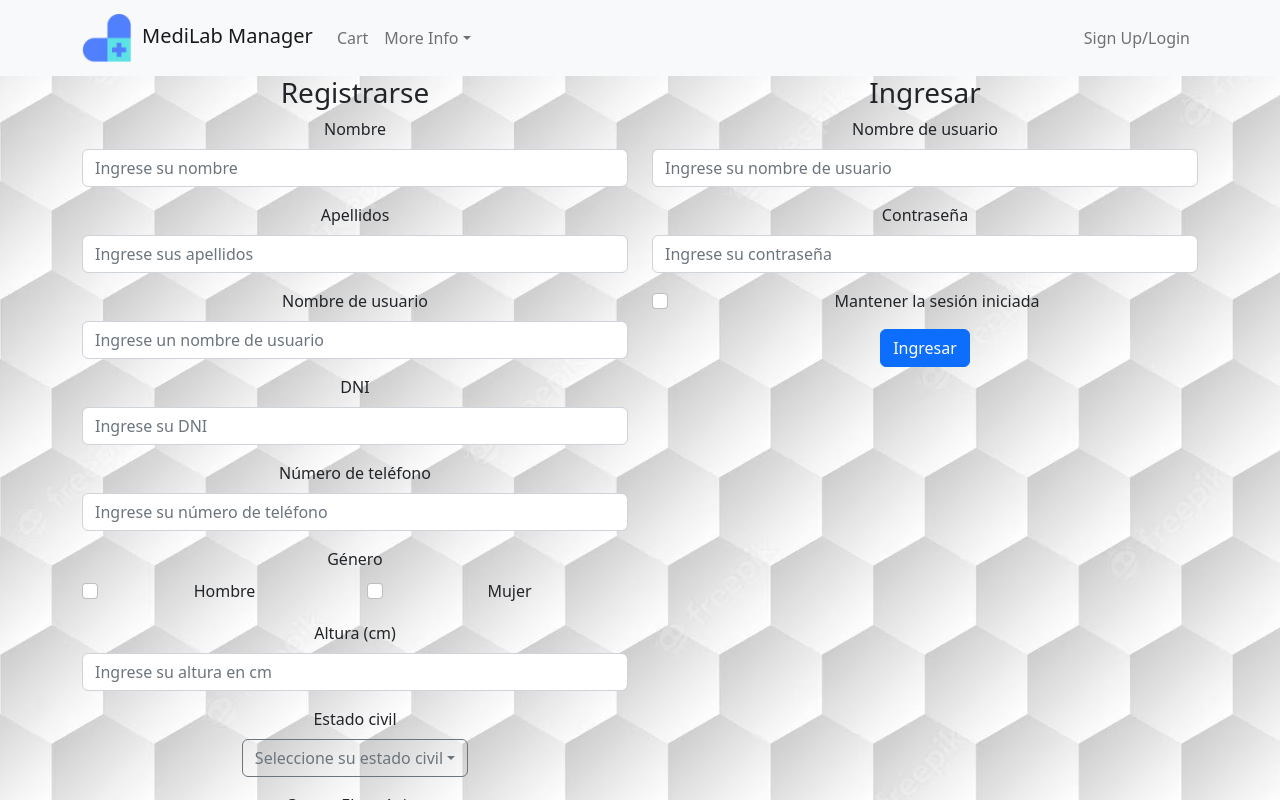
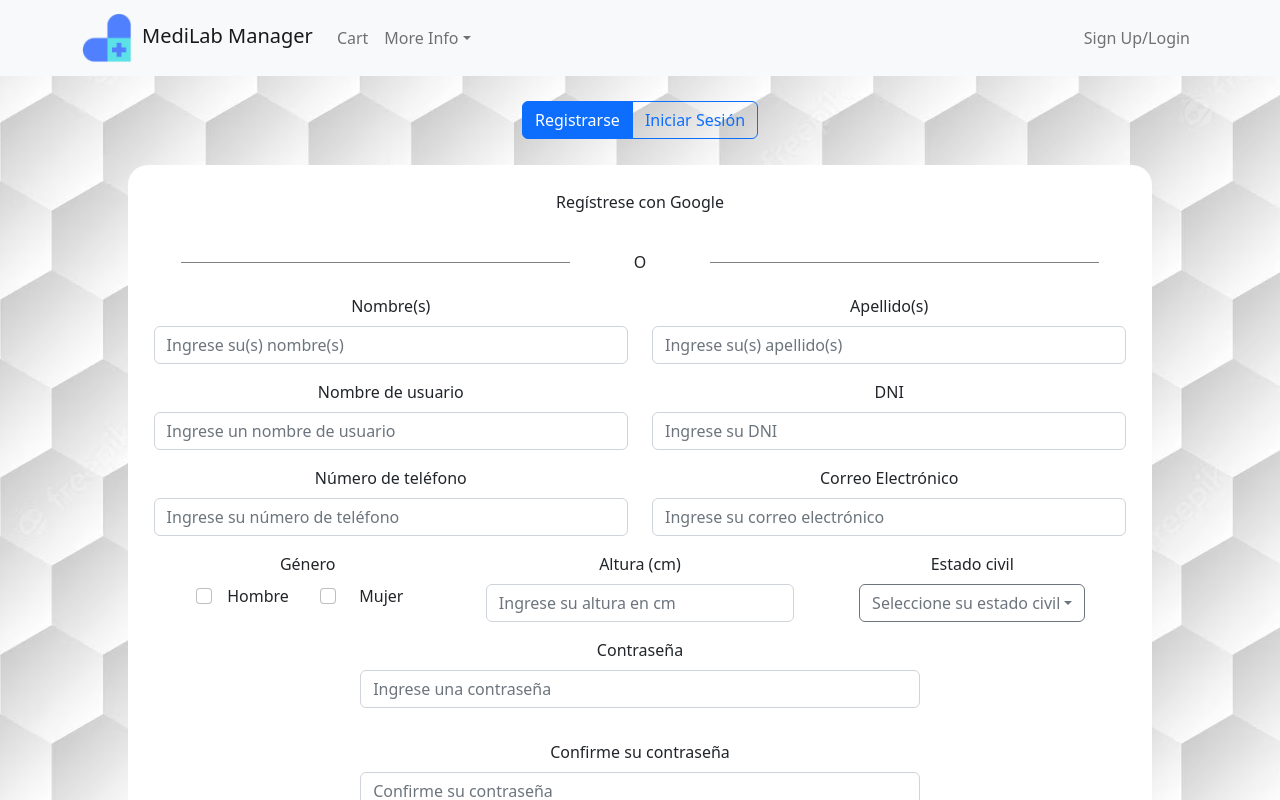
Before and after one commit to NazarenoCarlesso/medilab-manager, a React (Create React App) app in the folder client/: page /signup in a window 1280 px wide. Shown: the top 800 px of the page. Built offline with nearby package versions, Linux system fonts and the light colour scheme; no server answers.

Commit message:
mejora componentes, se coloca boton componente GoogleSignIn

```diff
--- a/client/src/components/Cart.jsx
+++ b/client/src/components/Cart.jsx
@@ -149,12 +149,11 @@ export default function Cart() {
         </div>
       )}
       <div>
-        {" "}
         <OffCanvasCart
           show={show}
           setShow={setShow}
           setShowAlert={setShowAlert}
-          products={products}
+          cart={cart}
         />
       </div>
       <div style={{ position: "absolute", width: "100%" }}>
--- a/client/src/components/Contact.jsx
+++ b/client/src/components/Contact.jsx
@@ -5,18 +5,89 @@ import InputGroup from "react-bootstrap/InputGroup";
 import Row from "react-bootstrap/Row";
 
 import React, { useState } from "react";
+import { validateContact } from "../utils/validate";
 
 export default function Contact() {
-  const [validated, setValidated] = useState(false);
+  const [term, setTerm] = useState(false);
+  const [contact, setContact] = useState({
+    firstName: "",
+    lastName: "",
+    username: "",
+    email: "",
+    faq: "",
+    term: false,
+    touched: {
+      firstName: false,
+      lastName: false,
+      username: false,
+      email: false,
+      faq: false,
+      term: false,
+    },
+  });
 
-  const handleSubmit = (event) => {
-    const form = event.currentTarget;
-    if (form.checkValidity() === false) {
-      event.preventDefault();
-      event.stopPropagation();
+  const [errorsContact, setErrorsContact] = useState({
+    firstName: "",
+    lastName: "",
+    username: "",
+    email: "",
+    faq: "",
+    term: false,
+  });
+
+  function handleChange(e) {
+    let { name, value } = e.target;
+    if (name === "term") {
+      value = term;
     }
-    setValidated(true);
-  };
+
+    setContact((prevState) => ({
+      ...prevState,
+      [name]: value,
+      touched: { ...prevState.touched, [name]: true },
+    }));
+
+    setErrorsContact(
+      validateContact({
+        ...contact,
+        [name]: value,
+      })
+    );
+  }
+
+  const hasValues = Object.values(contact).some((value) => value === ""); // Verificar si hay algún input vacío
+  const hasErrors = Object.values(errorsContact).some((value) => value !== ""); // Verificar si hay algún valor en el objeto errores (algún error en los datos introducidos)
+
+  function showErrors() {
+    for (const key in contact) {
+      setContact((prevState) => ({
+        ...prevState,
+        touched: {
+          ...prevState.touched,
+          [key]: true,
+        },
+      }));
+    }
+    setErrorsContact(
+      validateContact({
+        ...contact,
+      })
+    );
+  }
+
+  function handleSubmit(e) {
+    if (hasValues) {
+      e.preventDefault();
+      alert("Debe completar todos los espacios.");
+      showErrors();
+    } else if (hasErrors) {
+      e.preventDefault();
+      alert("De completar los campos correctamente.");
+      showErrors();
+    } else {
+      alert("Enviado");
+    }
+  }
 
   return (
     <div
@@ -27,70 +98,98 @@ export default function Contact() {
         marginBottom: "2%",
       }}
     >
-      <Form noValidate validated={validated} onSubmit={handleSubmit}>
+      <h2>Contáctanos</h2>
+      <p>
+        ¿Tienes alguna duda o necesitas ayuda con nuestros productos y
+        servicios? Nos encantaría escuchar de ti. Puedes comunicarte con
+        nosotros por correo electrónico a{" "}
+        <a href="mailto:medilab@gmail.com">medilab@gmail.com</a> o por teléfono
+        al 123 456 789. Si prefieres que nos comuniquemos contigo, simplemente
+        completa el siguiente formulario y nos pondremos en contacto lo antes
+        posible.
+      </p>
+      <Form noValidate onSubmit={(e) => handleSubmit(e)}>
         <Row className="mb-3">
-          <Form.Group as={Col} md="4" controlId="validationCustom01">
+          <Form.Group as={Col} md="4">
             <Form.Label>Nombre(s)</Form.Label>
             <Form.Control
               required
               type="text"
+              name="firstName"
               placeholder="Ingrese su(s) nombre(s)"
+              onChange={(e) => handleChange(e)}
             />
+            <p style={{ color: "red", fontSize: "12px" }}>
+              {contact.touched.firstName ? errorsContact.firstName : null}
+            </p>
           </Form.Group>
-          <Form.Group as={Col} md="4" controlId="validationCustom02">
+
+          <Form.Group as={Col} md="4">
             <Form.Label>Apellido(s)</Form.Label>
             <Form.Control
               required
               type="text"
+              name="lastName"
               placeholder="Ingrese su(s) apellido(s)"
+              onChange={(e) => handleChange(e)}
             />
+            <p style={{ color: "red", fontSize: "12px" }}>
+              {contact.touched.lastName ? errorsContact.lastName : null}
+            </p>
           </Form.Group>
         </Row>
         <Row className="mb-3">
-          <Form.Group as={Col} md="4" controlId="validationCustomUsername">
+          <Form.Group as={Col} md="4">
             <Form.Label>Nombre de usuario</Form.Label>
-            <InputGroup hasValidation>
-              .
+            <Form.Group>
               <Form.Control
                 type="text"
+                name="username"
                 placeholder="Ingrese su nombre de usuario"
-                aria-describedby="inputGroupPrepend"
-                required
+                onChange={(e) => handleChange(e)}
               />
-              <Form.Control.Feedback type="invalid">
-                Por favor indique un nombre de usuario
-              </Form.Control.Feedback>
-            </InputGroup>
+              <p style={{ color: "red", fontSize: "12px" }}>
+                {contact.touched.username ? errorsContact.username : null}
+              </p>
+            </Form.Group>
           </Form.Group>
-          <Form.Group as={Col} md="6" controlId="validationCustomEmail">
+          <Form.Group as={Col} md="6">
             <Form.Label>Correo Electrónico</Form.Label>
             <Form.Control
               type="email"
+              name="email"
               placeholder="Ingrese un correo electrónico"
-              pattern="[a-z0-9._%+-]+@[a-z0-9.-]+\.[a-z]{2,}$"
-              required
+              onChange={(e) => handleChange(e)}
             />
-            <Form.Control.Feedback type="invalid">
-              Por favor indique un correo electrónico válido
-            </Form.Control.Feedback>
+            <p style={{ color: "red", fontSize: "12px" }}>
+              {contact.touched.email ? errorsContact.email : null}
+            </p>
           </Form.Group>
         </Row>
         <Row>
-          <Form.Group as={Col} md="6" controlId="validationCustomText">
+          <Form.Group as={Col} md="6">
             <Form.Label>FAQ</Form.Label>
-            <Form.Control as="textarea" placeholder="Ingrese su FAQ" required />
-            <Form.Control.Feedback type="invalid">
-              Por favor indique su FAQ.
-            </Form.Control.Feedback>
+            <Form.Control
+              as="textarea"
+              name="faq"
+              placeholder="Ingrese su FAQ"
+              onChange={(e) => handleChange(e)}
+            />
+            <p style={{ color: "red", fontSize: "12px" }}>
+              {contact.touched.faq ? errorsContact.faq : null}
+            </p>
           </Form.Group>
         </Row>
         <Form.Group className="mb-3">
           <Form.Check
-            required
+            name="term"
+            onChange={(e) => handleChange(e)}
             label="Aceptar términos y condiciones"
-            feedback="Debe aceptar los términos antes de enviar su FAQ."
-            feedbackType="invalid"
+            onClick={() => setTerm(!term)}
           />
+          <p style={{ color: "red", fontSize: "12px" }}>
+            {contact.touched.term ? errorsContact.term : null}
+          </p>
         </Form.Group>
         <Button type="submit">Enviar</Button>
       </Form>
--- a/client/src/components/Faq.jsx
+++ b/client/src/components/Faq.jsx
@@ -12,7 +12,8 @@ export default function Faq() {
         marginBottom: "2%",
       }}
     >
-      <div style={{ marginBottom: "2%" }}>
+      <h2>Preguntas Frecuentes:</h2>
+      <div style={{ marginTop: "2%", marginBottom: "2%" }}>
         <Accordion>
           <Accordion.Item eventKey="0">
             <Accordion.Header>
--- a/client/src/components/OffCanvasCart.jsx
+++ b/client/src/components/OffCanvasCart.jsx
@@ -13,7 +13,7 @@ import { useSelector } from "react-redux";
 const BACK = process.env.REACT_APP_BACK;
 
 export default function OffCanvasCart(props) {
-  const { show, setShow, setShowAlert, products } = props;
+  const { show, setShow, setShowAlert, cart } = props;
   const handleClose = () => setShow(false);
   const token = useSelector((state) => state.sessionId?.token);
   const [creditCard, setCreditCard] = useState({
@@ -88,8 +88,8 @@ export default function OffCanvasCart(props) {
 
   const hasErrors = Object.values(errorsCreditCard).some(
     (value) => value !== ""
-  );
-  const hasValues = Object.values(creditCard).some((value) => value === "");
+  ); // Verificar si hay algún valor en el objeto errores (algún error en los datos introducidos)
+  const hasValues = Object.values(creditCard).some((value) => value === ""); // Verificar si hay algún input vacío
 
   async function handleSubmit(e) {
     e.preventDefault();
@@ -100,17 +100,21 @@ export default function OffCanvasCart(props) {
       alert("Debe completar los campos correctamente.");
       return;
     } else {
-      const cartToBack = {
-        tests: products,
-      };
-      const config = {
-        headers: { Authorization: `Bearer ${token}` },
-      };
-      // Se Comenta Para Evitar Que Falle (falta ruta back)
-      // await axios.post(`${BACK}/orders`, cartToBack, config);
-      handleClose();
-      setShowAlert(true);
+      try {
+        const config = {
+          headers: { token: `${token}` }, // se envía el token por header
+        };
+        const data = {
+          tests: cart, // se envían los id de los productos agregados al carrito
+        };
+        await axios.post(`${BACK}/orders`, data, config);
+      } catch (error) {
+        console.log(error.response.data);
+      }
     }
+
+    handleClose();
+    setShowAlert(true);
   }
 
   const showErrors = function (e) {
--- a/client/src/components/Signup.jsx
+++ b/client/src/components/Signup.jsx
@@ -1,6 +1,6 @@
 import axios from "axios";
 import React, { useState } from "react";
-import { useDispatch,useSelector } from "react-redux";
+import { useDispatch } from "react-redux";
 import { useNavigate } from "react-router-dom";
 import Button from "react-bootstrap/Button";
 import Form from "react-bootstrap/Form";
@@ -8,9 +8,13 @@ import Row from "react-bootstrap/Row";
 import Col from "react-bootstrap/Col";
 import Dropdown from "react-bootstrap/Dropdown";
 import DropdownButton from "react-bootstrap/DropdownButton";
+import ToggleButton from "react-bootstrap/ToggleButton";
+import ToggleButtonGroup from "react-bootstrap/ToggleButtonGroup";
+
 import { setSessionId } from "../reducer";
 import { validateLogin, validateSignUp } from "../utils/validate";
 import { setItem } from "../utils/localStorage";
+import GoogleSignIn from "./GoogleSignIn";
 
 const BACK = process.env.REACT_APP_BACK;
 
@@ -75,6 +79,7 @@ export default function Signup() {
   });
 
   const [selectedSex, setSelectedSex] = useState("");
+  const [selectedForm, setSelectedForm] = useState("signup");
 
   // Ingresar los datos al objeto user y verificar errores
   const handleChange = (event) => {
@@ -200,25 +205,103 @@ export default function Signup() {
     }
   };
 
+  function handleSelect(e) {
+    const { innerText } = e.target;
+    if (innerText === "Registrarse") {
+      setSelectedForm("signup");
+    } else {
+      setSelectedForm("login");
+    }
+  }
+
   return (
-    <div className="container text-center">
-      <div className="row">
-        <div className="col">
-          <h3>Registrarse</h3>
+    <div style={{ textAlign: "center" }}>
+      <div style={{ margin: "2%" }}>
+        <ToggleButtonGroup type="radio" name="options" defaultValue={1}>
+          <ToggleButton
+            value={1}
+            id="tbg-radio-1"
+            name="signup"
+            onClick={(e) => handleSelect(e)}
+            variant="outline-primary"
+          >
+            Registrarse
+          </ToggleButton>
+          <ToggleButton
+            value={2}
+            id="tbg-radio-2"
+            name="login"
+            onClick={(e) => handleSelect(e)}
+            variant="outline-primary"
+          >
+            Iniciar Sesión
+          </ToggleButton>
+        </ToggleButtonGroup>
+      </div>
+
+      <div
+        style={
+          selectedForm === "signup"
+            ? {
+                width: "80%",
+                margin: "auto",
+                backgroundColor: "white",
+                padding: "2%",
+                borderRadius: "20px",
+                marginBottom: "2%",
+              }
+            : {
+                width: "40%",
+                margin: "auto",
+                backgroundColor: "white",
+                padding: "2%",
+                borderRadius: "20px",
+                marginBottom: "2%",
+              }
+        }
+      >
+        <Row
+          style={
+            selectedForm === "signup"
+              ? { width: "40%", margin: "auto" }
+              : { width: "70%", margin: "auto" }
+          }
+        >
+          <p>Regístrese con Google</p>
+          <GoogleSignIn />
+        </Row>
+        <Row>
+          <div
+            style={{
+              display: "flex",
+              alignItems: "center",
+              justifyContent: "space-around",
+              marginTop: "2%",
+              marginBottom: "2%",
+            }}
+          >
+            <div style={{ borderBottom: "1px solid grey", width: "40%" }}></div>
+            <p style={{ textAlign: "center", margin: "0 10px" }}>O</p>
+            <div style={{ borderBottom: "1px solid grey", width: "40%" }}></div>
+          </div>
+        </Row>
+        {selectedForm === "signup" ? (
           <Form
             onSubmit={(e) => {
               handleSubmitSignUp(e);
             }}
           >
+            <Row>
+              <Col>
                 <Form.Group className="mb-3">
-              <Form.Label>Nombre</Form.Label>
+                  <Form.Label>Nombre(s)</Form.Label>
                   <Form.Control
                     name="firstName"
                     onChange={(e) => {
                       handleChangeSignUp(e);
                     }}
                     type="text"
-                placeholder="Ingrese su nombre"
+                    placeholder="Ingrese su(s) nombre(s)"
                   />
                   <p style={{ color: "red", fontSize: "12px" }}>
                     {userSignUp.touched.firstName
@@ -226,20 +309,28 @@ export default function Signup() {
                       : null}
                   </p>
                 </Form.Group>
+              </Col>
+              <Col>
                 <Form.Group className="mb-3">
-              <Form.Label>Apellidos</Form.Label>
+                  <Form.Label>Apellido(s)</Form.Label>
                   <Form.Control
                     name="lastName"
                     onChange={(e) => {
                       handleChangeSignUp(e);
                     }}
                     type="text"
-                placeholder="Ingrese sus apellidos"
+                    placeholder="Ingrese su(s) apellido(s)"
                   />
                   <p style={{ color: "red", fontSize: "12px" }}>
-                {userSignUp.touched.lastName ? errorsUserSignUp.lastName : null}
+                    {userSignUp.touched.lastName
+                      ? errorsUserSignUp.lastName
+                      : null}
                   </p>
                 </Form.Group>
+              </Col>
+            </Row>
+            <Row>
+              <Col>
                 <Form.Group className="mb-3">
                   <Form.Label>Nombre de usuario</Form.Label>
                   <Form.Control
@@ -251,9 +342,13 @@ export default function Signup() {
                     placeholder="Ingrese un nombre de usuario"
                   />
                   <p style={{ color: "red", fontSize: "12px" }}>
-                {userSignUp.touched.username ? errorsUserSignUp.username : null}
+                    {userSignUp.touched.username
+                      ? errorsUserSignUp.username
+                      : null}
                   </p>
                 </Form.Group>
+              </Col>
+              <Col>
                 <Form.Group className="mb-3">
                   <Form.Label>DNI</Form.Label>
                   <Form.Control
@@ -268,6 +363,10 @@ export default function Signup() {
                     {userSignUp.touched.dni ? errorsUserSignUp.dni : null}
                   </p>
                 </Form.Group>
+              </Col>
+            </Row>
+            <Row>
+              <Col>
                 <Form.Group className="mb-3">
                   <Form.Label>Número de teléfono</Form.Label>
                   <Form.Control
@@ -282,9 +381,29 @@ export default function Signup() {
                     {userSignUp.touched.number ? errorsUserSignUp.number : null}
                   </p>
                 </Form.Group>
+              </Col>
+              <Col>
+                <Form.Group className="mb-3">
+                  <Form.Label>Correo Electrónico</Form.Label>
+                  <Form.Control
+                    name="email"
+                    onChange={(e) => {
+                      handleChangeSignUp(e);
+                    }}
+                    type="text"
+                    placeholder="Ingrese su correo electrónico"
+                  />
+                  <p style={{ color: "red", fontSize: "12px" }}>
+                    {userSignUp.touched.email ? errorsUserSignUp.email : null}
+                  </p>
+                </Form.Group>
+              </Col>
+            </Row>
+            <Row>
+              <Col>
                 <Form.Group className="mb-3">
                   <Form.Label>Género</Form.Label>
-              <Row>
+                  <Row style={{ width: "80%", margin: "auto" }}>
                     <Col>
                       <Form.Check
                         name="sex"
@@ -314,6 +433,8 @@ export default function Signup() {
                     {userSignUp.touched.sex ? errorsUserSignUp.sex : null}
                   </p>
                 </Form.Group>
+              </Col>
+              <Col>
                 <Form.Group className="mb-3">
                   <Form.Label>Altura (cm)</Form.Label>
                   <Form.Control
@@ -328,6 +449,8 @@ export default function Signup() {
                     {userSignUp.touched.height ? errorsUserSignUp.height : null}
                   </p>
                 </Form.Group>
+              </Col>
+              <Col>
                 <Form.Group className="mb-3">
                   <Form.Label>Estado civil</Form.Label>
 
@@ -366,20 +489,9 @@ export default function Signup() {
                       : null}
                   </p>
                 </Form.Group>
-            <Form.Group className="mb-3">
-              <Form.Label>Correo Electrónico</Form.Label>
-              <Form.Control
-                name="email"
-                onChange={(e) => {
-                  handleChangeSignUp(e);
-                }}
-                type="text"
-                placeholder="Ingrese su correo electrónico"
-              />
-              <p style={{ color: "red", fontSize: "12px" }}>
-                {userSignUp.touched.email ? errorsUserSignUp.email : null}
-              </p>
-            </Form.Group>
+              </Col>
+            </Row>
+            <Row style={{ width: "60%", margin: "auto" }}>
               <Form.Group className="mb-3">
                 <Form.Label>Contraseña</Form.Label>
                 <Form.Control
@@ -391,7 +503,9 @@ export default function Signup() {
                   placeholder="Ingrese una contraseña"
                 />
                 <p style={{ color: "red", fontSize: "12px" }}>
-                {userSignUp.touched.password ? errorsUserSignUp.password : null}
+                  {userSignUp.touched.password
+                    ? errorsUserSignUp.password
+                    : null}
                 </p>
               </Form.Group>
               <Form.Group className="mb-3">
@@ -410,6 +524,7 @@ export default function Signup() {
                     : null}
                 </p>
               </Form.Group>
+            </Row>
             <Button
               variant="primary"
               type="submit"
@@ -420,13 +535,13 @@ export default function Signup() {
               Registrarse
             </Button>
           </Form>
-        </div>
-        <div className="col">
-          <h3>Ingresar</h3>
+        ) : null}
+        {selectedForm === "login" ? (
           <Form
             onSubmit={(e) => {
               handleSubmit(e);
             }}
+            style={{ width: "90%", margin: "auto" }}
           >
             <Form.Group className="mb-3">
               <Form.Label>Nombre de usuario</Form.Label>
@@ -456,9 +571,6 @@ export default function Signup() {
                 {user.touched.password ? errorsUser.password : null}
               </p>
             </Form.Group>
-            <Form.Group className="mb-3">
-              <Form.Check type="checkbox" label="Mantener la sesión iniciada" />
-            </Form.Group>
             <Button
               variant="primary"
               type="submit"
@@ -469,7 +581,7 @@ export default function Signup() {
               Ingresar
             </Button>
           </Form>
-        </div>
+        ) : null}
       </div>
     </div>
   );
```
Also changed, not shown: client/src/components/About.jsx (+18 -5 lines), client/src/utils/validate.js (+83 -30 lines). Lines whose indentation alone changed are shown as unchanged.
